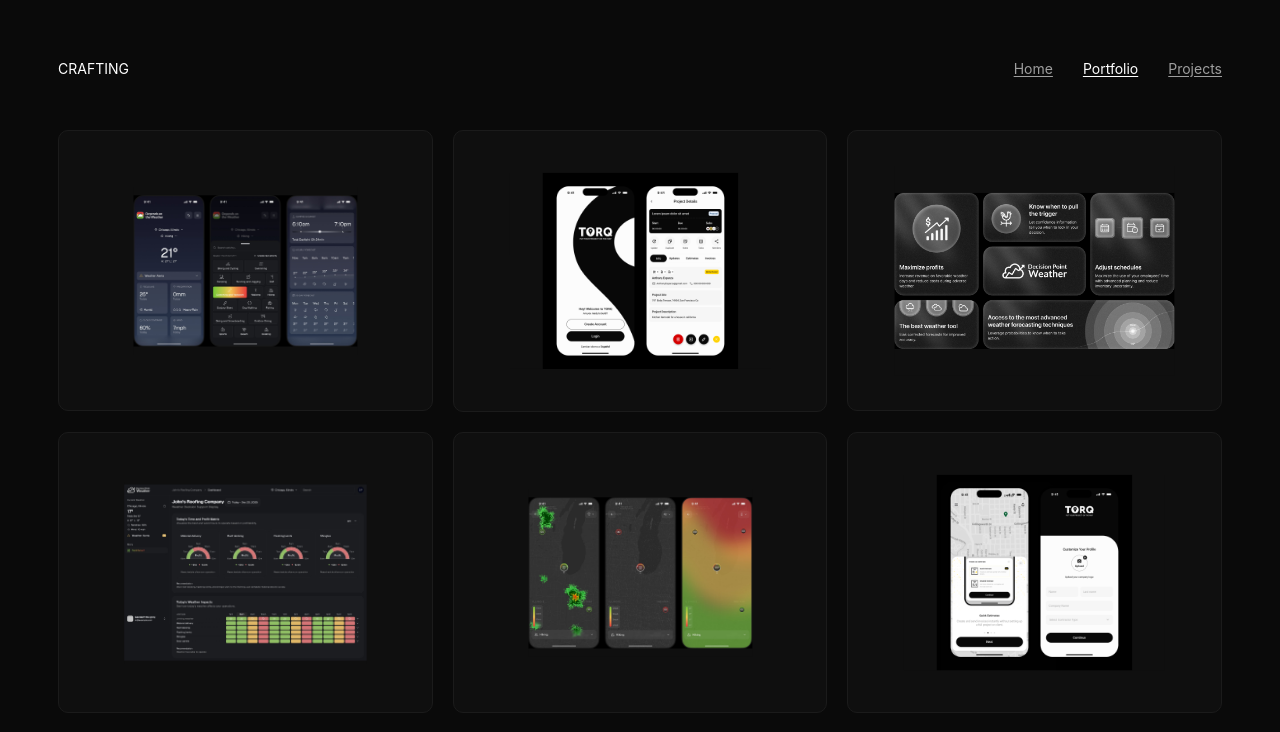
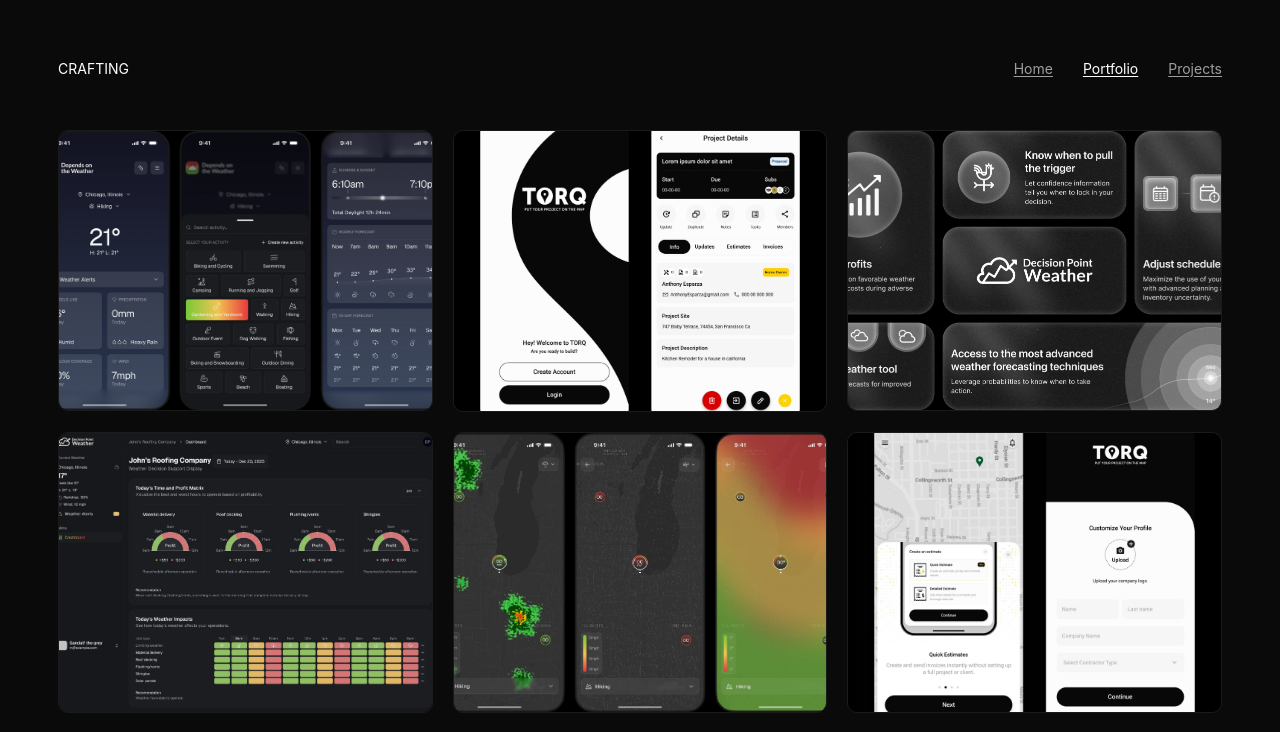
Before and after one commit to eudisalvz/portfolio-claude, a Next.js app: page /portfolio in a window 1280 px wide. Shown: the top 732 px of the page. Built offline with nearby package versions, Linux system fonts and the light colour scheme; a web font is replaced by a local one.

Commit message:
fix: portfolio images use objectFit cover, fills vessels completely

```diff
--- a/app/portfolio/page.tsx
+++ b/app/portfolio/page.tsx
@@ -3,15 +3,15 @@
 import BackToTop from "../components/BackToTop";
 
 const cards = [
-  { id: 1, src: "/img1.png", scale: 0.60 },
-  { id: 2, src: "/img2.png", scale: 0.70 },
-  { id: 3, src: "/img3.png", scale: 0.75 },
-  { id: 4, src: "/img4.png", scale: 0.65 },
-  { id: 5, src: "/img5.png", scale: 0.60 },
-  { id: 6, src: "/img6.png", scale: 0.70 },
-  { id: 7, src: "/img7.png", scale: 0.75 },
-  { id: 8, src: "/img8.png", scale: 0.72 },
-  { id: 9, src: "/img9.png", scale: 0.70 },
+  { id: 1, src: "/img1.png", position: "center center" },
+  { id: 2, src: "/img2.png", position: "center center" },
+  { id: 3, src: "/img3.png", position: "center center" },
+  { id: 4, src: "/img4.png", position: "center center" },
+  { id: 5, src: "/img5.png", position: "center center" },
+  { id: 6, src: "/img6.png", position: "center center" },
+  { id: 7, src: "/img7.png", position: "center center" },
+  { id: 8, src: "/img8.png", position: "center center" },
+  { id: 9, src: "/img9.png", position: "center center" },
 ];
 
 const cardStyle: React.CSSProperties = {
@@ -77,7 +77,7 @@
           <div className="p-grid-desktop">
             {cards.map((card) => (
               <div key={card.id} style={cardStyle}>
-                <img src={card.src} alt="" style={{ width: "100%", height: "100%", objectFit: "contain", display: "block", transform: `scale(${card.scale})`, background: "#0f0f0f" }} />
+                <img src={card.src} alt="" style={{ width: "100%", height: "100%", objectFit: "cover", display: "block", objectPosition: card.position }} />
               </div>
             ))}
           </div>
@@ -88,7 +88,7 @@
           <div className="p-grid-mobile">
             {cards.map((card) => (
               <div key={card.id} style={cardStyle}>
-                <img src={card.src} alt="" style={{ width: "100%", height: "100%", objectFit: "contain", display: "block", transform: `scale(${card.scale})`, background: "#0f0f0f" }} />
+                <img src={card.src} alt="" style={{ width: "100%", height: "100%", objectFit: "cover", display: "block", objectPosition: card.position }} />
               </div>
             ))}
           </div>
```
